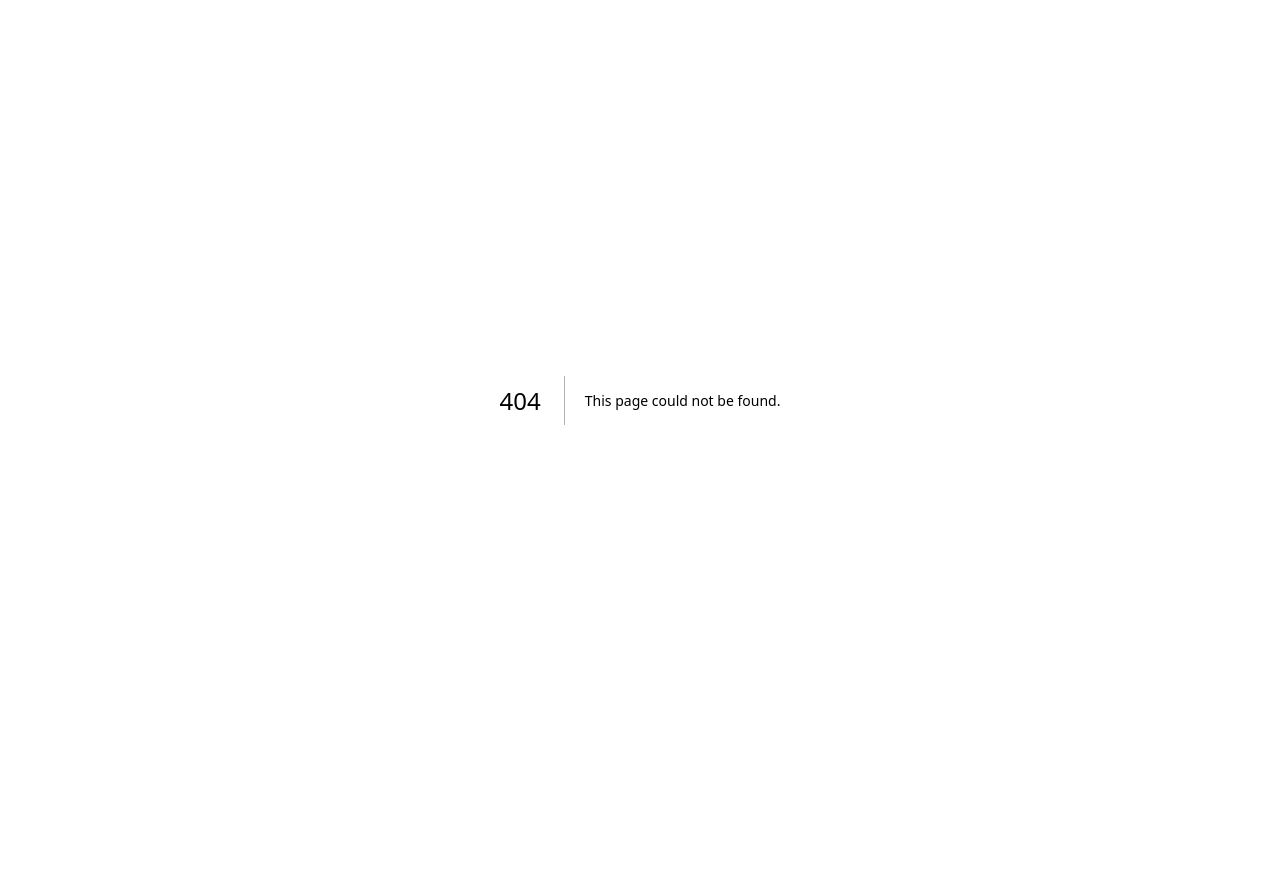
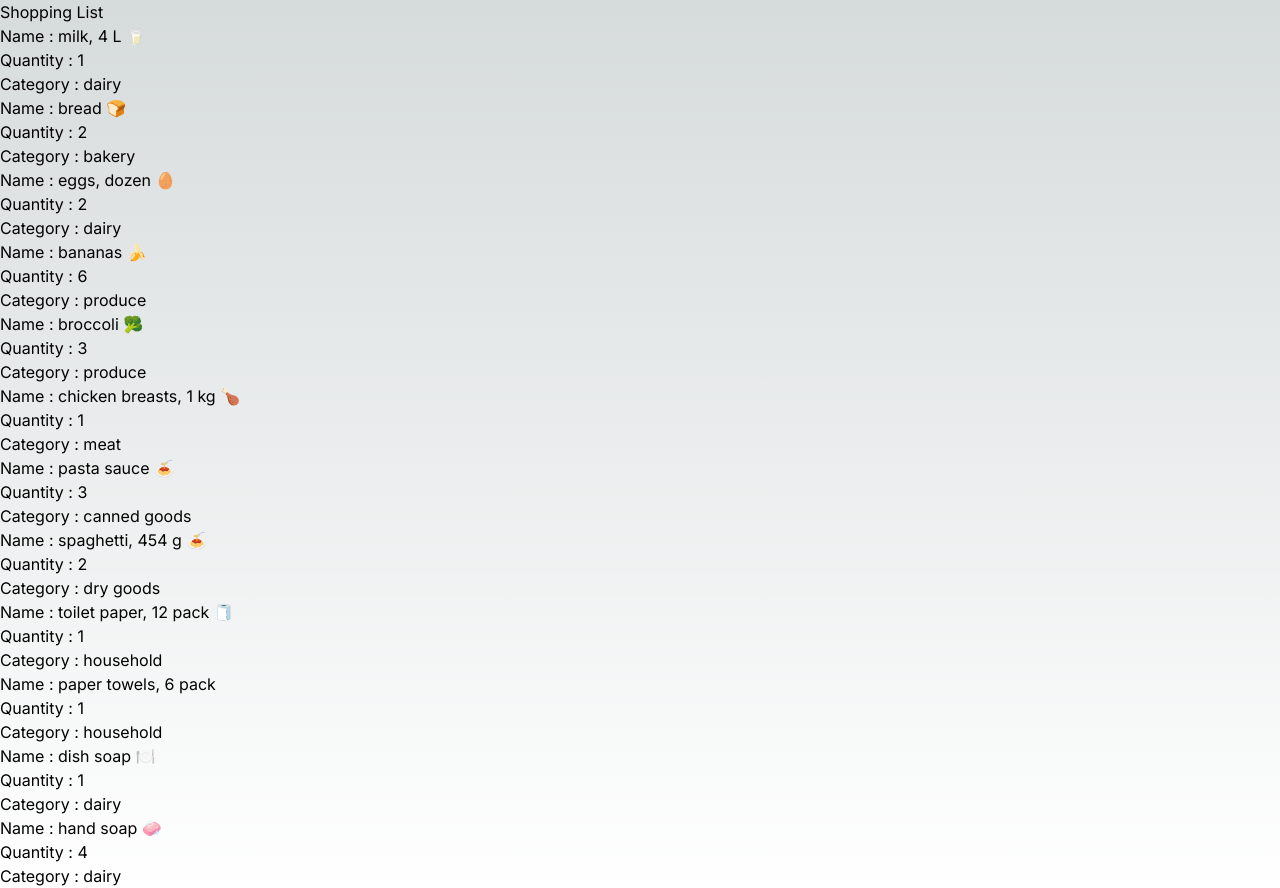
Before and after one commit to jasonkencana1/cprg306-assignments, a Next.js app: page /week3 in a window 1280 px wide. Before the commit this address had no page. Before the commit the page ends 800 px from the top, so only its background shows below. Built offline with nearby package versions, Linux system fonts and the light colour scheme.

Commit message:
assignment 3 finished

```diff
--- a/app/page.js
+++ b/app/page.js
@@ -8,7 +8,10 @@
         CPRG 306: Web Development 2 - Assignments
       </h1>
       <MyComp />
-      <Link href="week2">Week 2 Page</Link>
+        <ul>
+          <li><Link href="week2">Week 2 Page</Link></li>
+          <li><Link href="week3">Week 3 Page</Link></li>
+        </ul>
     </main>
   )
 }
--- /dev/null
+++ b/app/week3/item-list.js
@@ -0,0 +1,96 @@
+import Item from "./item";
+
+
+export default function ItemList() {
+    const item1 = {
+        name: "milk, 4 L 🥛",
+        quantity: 1,
+        category: "dairy",
+      };
+
+      const item2 = {
+        name: "bread 🍞",
+        quantity: 2,
+        category: "bakery",
+      };
+
+      const item3 = {
+        name: "eggs, dozen 🥚",
+        quantity: 2,
+        category: "dairy",
+      };
+
+      const item4 = {
+        name: "bananas 🍌",
+        quantity: 6,
+        category: "produce",
+      };
+
+      const item5 = {
+        name: "broccoli 🥦",
+        quantity: 3,
+        category: "produce",
+      };
+
+      const item6 = {
+        name: "chicken breasts, 1 kg 🍗",
+        quantity: 1,
+        category: "meat",
+      };
+
+      const item7 = {
+        name: "pasta sauce 🍝",
+        quantity: 3,
+        category: "canned goods",
+      };
+
+      const item8 = {
+        name: "spaghetti, 454 g 🍝",
+        quantity: 2,
+        category: "dry goods",
+      };
+
+      const item9 = {
+        name: "toilet paper, 12 pack 🧻",
+        quantity: 1,
+        category: "household",
+      };
+
+      const item10 = {
+        name: "paper towels, 6 pack",
+        quantity: 1,
+        category: "household",
+      };
+
+      const item11 = {
+        name: "dish soap 🍽️",
+        quantity: 1,
+        category: "household",
+      };
+
+      const item12 = {
+        name: "hand soap 🧼",
+        quantity: 4,
+        category: "household",
+      };
+
+      return (
+        <section>
+            <Item name={item1.name} quantity={item1.quantity} category={item1.category} />
+            <Item name={item2.name} quantity={item2.quantity} category={item2.category} />
+            <Item name={item3.name} quantity={item3.quantity} category={item3.category} />
+            <Item name={item4.name} quantity={item4.quantity} category={item4.category} />
+            <Item name={item5.name} quantity={item5.quantity} category={item5.category} />
+            <Item name={item6.name} quantity={item6.quantity} category={item6.category} />
+            <Item name={item7.name} quantity={item7.quantity} category={item7.category} />
+            <Item name={item8.name} quantity={item8.quantity} category={item8.category} />
+            <Item name={item9.name} quantity={item9.quantity} category={item9.category} />
+            <Item name={item10.name} quantity={item10.quantity} category={item10.category} />
+            <Item name={item11.name} quantity={item11.quantity} category={item1.category} />
+            <Item name={item12.name} quantity={item12.quantity} category={item1.category} />
+        </section>
+      )
+
+
+
+}
--- /dev/null
+++ b/app/week3/item.js
@@ -0,0 +1,13 @@
+
+
+
+export default function Item({name, quantity, category}) {
+    return (
+        <section>
+            <h3>Name : {name}</h3>
+            <p>Quantity : {quantity}</p>
+            <p>Category : {category}</p>
+        </section>
+    );
+
+}
--- /dev/null
+++ b/app/week3/page.js
@@ -0,0 +1,12 @@
+import ItemList from "./item-list";
+
+export default function Page(){
+
+    return (
+        <main>
+            <h1>Shopping List</h1>
+            <ItemList />
+        </main>
+    )
+
+}
```
